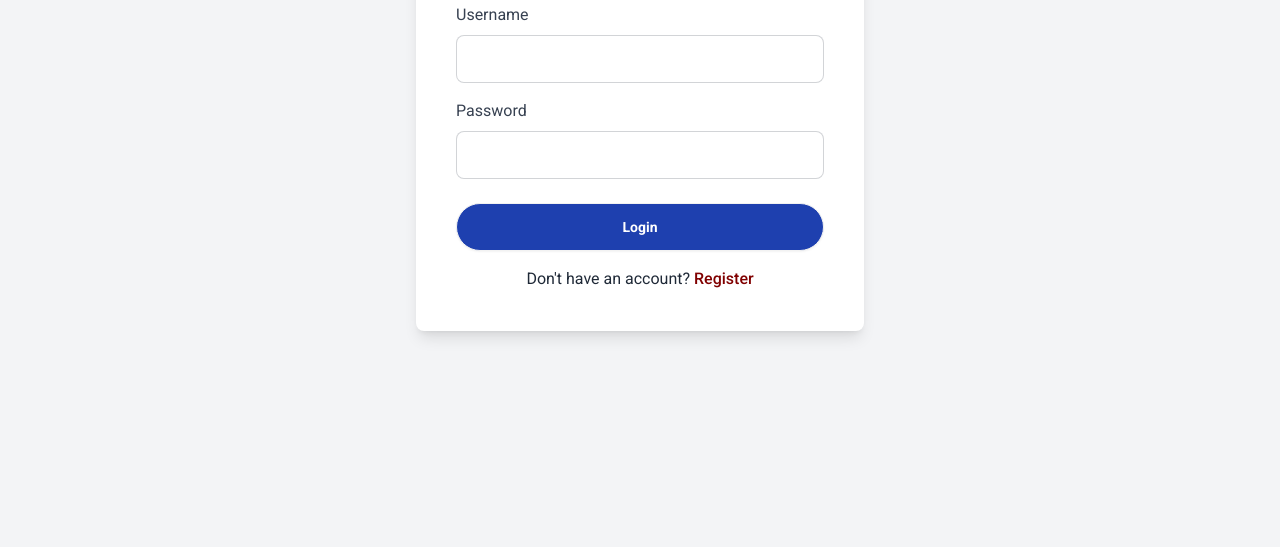
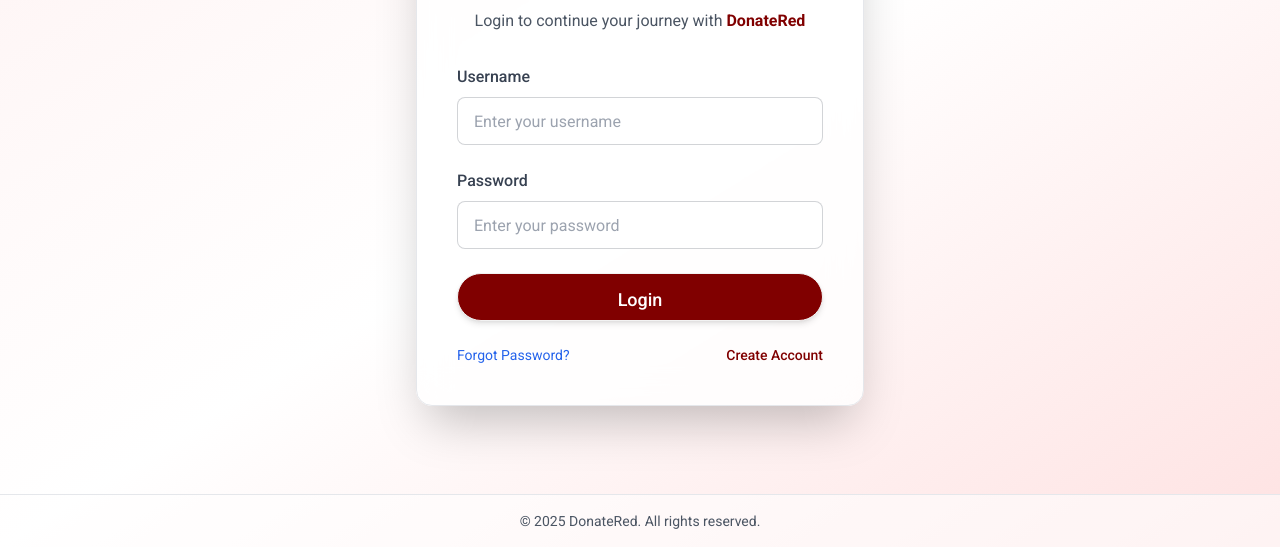
Before and after one commit to jannat-miftahul/donate-red, a plain HTML site: page login.html in a window 1280 px wide. Shown: the part 253-800 px from the top of the page. Drawn offline with nearby package versions, Linux system fonts and the light colour scheme.

Commit message:
update login page ui

```diff
--- a/login.html
+++ b/login.html
@@ -5,11 +5,14 @@
     <meta charset="utf-8">
     <meta content="width=device-width, initial-scale=1.0" name="viewport">
     <title>Login | DonateRed</title>
+
     <!-- Google Fonts -->
     <link rel="preconnect" href="https://fonts.googleapis.com">
     <link rel="preconnect" href="https://fonts.gstatic.com" crossorigin>
-    <link href="https://fonts.googleapis.com/css2?family=Roboto:wght@100;300;400;500;700;900&display=swap"
+    <link
+        href="https://fonts.googleapis.com/css2?family=Roboto:ital,wght@0,100;0,300;0,400;0,500;0,700;0,900;1,100;1,300;1,400;1,500;1,700;1,900&display=swap"
         rel="stylesheet">
+
     <!-- Tailwind CSS and DaisyUI -->
     <link href="https://cdn.jsdelivr.net/npm/daisyui@4.12.10/dist/full.min.css" rel="stylesheet" type="text/css" />
     <script src="https://cdn.tailwindcss.com"></script>
@@ -21,7 +24,7 @@
                     colors: {
                         primaryRedDark: '#800000',
                         secondaryGold: '#B79455',
-                        background: '#DAD4B5',
+                        background: '#F8F6F1',
                         accent: '#F2E8C6'
                     },
                     fontFamily: {
@@ -33,40 +36,66 @@
     </script>
 </head>
 
-<body class="font-roboto bg-gray-100 min-h-screen">
+<body class="font-roboto min-h-screen bg-gradient-to-br from-red-50 via-white to-red-100 flex flex-col">
+
     <!-- Navbar -->
-    <nav class="sticky top-0 backdrop-blur-md bg-white/45 z-50">
-        <div class="navbar w-10/12 mx-auto flex justify-between py-4 px-0">
+    <nav class="sticky top-0 backdrop-blur-md bg-white/70 border-b border-gray-200 shadow-sm z-50">
+        <div class="navbar w-11/12 mx-auto flex justify-between py-3">
             <div class="navbar-start">
-                <a href="index.html" class="text-3xl text-red-500 font-bold hover:bg-transparent mr-4">DonateRed</a>
+                <a href="index.html"
+                    class="text-3xl text-red-700 font-bold tracking-tight hover:text-primaryRedDark transition">DonateRed</a>
             </div>
             <div class="navbar-end">
-                <a href="login.html" class="btn bg-primaryRedDark text-white hover:bg-secondaryGold px-8">Join Us</a>
+                <a href="register.html"
+                    class="btn bg-primaryRedDark text-white hover:bg-secondaryGold hover:text-black rounded-full px-6 transition-all">Join
+                    Us</a>
             </div>
         </div>
     </nav>
 
-    <!-- Login Form -->
-    <div class="mt-20 flex items-center justify-center">
-        <div class="bg-white p-10 rounded-lg shadow-lg w-full max-w-md">
-            <h2 class="text-2xl font-bold text-center text-primaryRedDark mb-6">Login to DonateRed</h2>
-            <form id="login-form">
-                <div class="mb-4">
-                    <label for="username" class="block text-gray-700">Username</label>
-                    <input type="text" id="username" name="username" class="input input-bordered w-full mt-2" required>
+    <!-- Login Section -->
+    <div class="flex-grow flex items-center justify-center">
+        <div
+            class="bg-white/80 backdrop-blur-lg p-10 rounded-2xl shadow-2xl w-full max-w-md border border-gray-200 hover:shadow-red-200 transition-all">
+            <h2 class="text-3xl font-bold text-center text-primaryRedDark mb-6">Welcome Back 👋</h2>
+            <p class="text-center text-gray-600 mb-8">Login to continue your journey with <span
+                    class="text-primaryRedDark font-semibold">DonateRed</span></p>
+
+            <form id="login-form" class="space-y-6">
+                <div>
+                    <label for="username" class="block text-gray-700 font-medium">Username</label>
+                    <input type="text" id="username" name="username"
+                        class="input input-bordered w-full mt-2 rounded-lg focus:outline-none focus:ring-2 focus:ring-primaryRedDark transition"
+                        placeholder="Enter your username" required>
                 </div>
-                <div class="mb-6">
-                    <label for="password" class="block text-gray-700">Password</label>
-                    <input type="password" id="password" name="password" class="input input-bordered w-full mt-2"
-                        required>
+                <div>
+                    <label for="password" class="block text-gray-700 font-medium">Password</label>
+                    <input type="password" id="password" name="password"
+                        class="input input-bordered w-full mt-2 rounded-lg focus:outline-none focus:ring-2 focus:ring-primaryRedDark transition"
+                        placeholder="Enter your password" required>
                 </div>
                 <button type="submit"
-                    class="btn bg-blue-800 hover:bg-blue-500 text-white w-full rounded-full">Login</button>
+                    class="btn bg-primaryRedDark hover:bg-secondaryGold hover:text-black text-white w-full rounded-full py-3 text-lg font-medium transition-all shadow-md">Login</button>
             </form>
-            <p class="text-center mt-4">Don't have an account? <a href="register.html"
-                    class="text-primaryRedDark font-medium hover:underline">Register</a></p>
+
+            <div class="flex justify-between items-center mt-6 text-sm">
+                <a href="#" class="text-blue-600 hover:underline">Forgot Password?</a>
+                <a href="register.html" class="text-primaryRedDark font-medium hover:underline transition">Create
+                    Account</a>
+            </div>
         </div>
     </div>
+
+    <!-- Footer -->
+    <footer class="py-4 text-center text-gray-600 text-sm bg-white/60 border-t border-gray-200">
+        <!-- © 2025 DonateRed. All rights reserved. -->
+        <div class="w-10/12 mx-auto text-center">
+            <p>&copy; <span id="currentYear"></span> DonateRed. All rights reserved.</p>
+        </div>
+    </footer>
+    <script>
+        document.getElementById('currentYear').textContent = new Date().getFullYear();
+    </script>
 </body>
 
 </html>
```
Also changed, not shown: index.html (+3 -1 lines).
